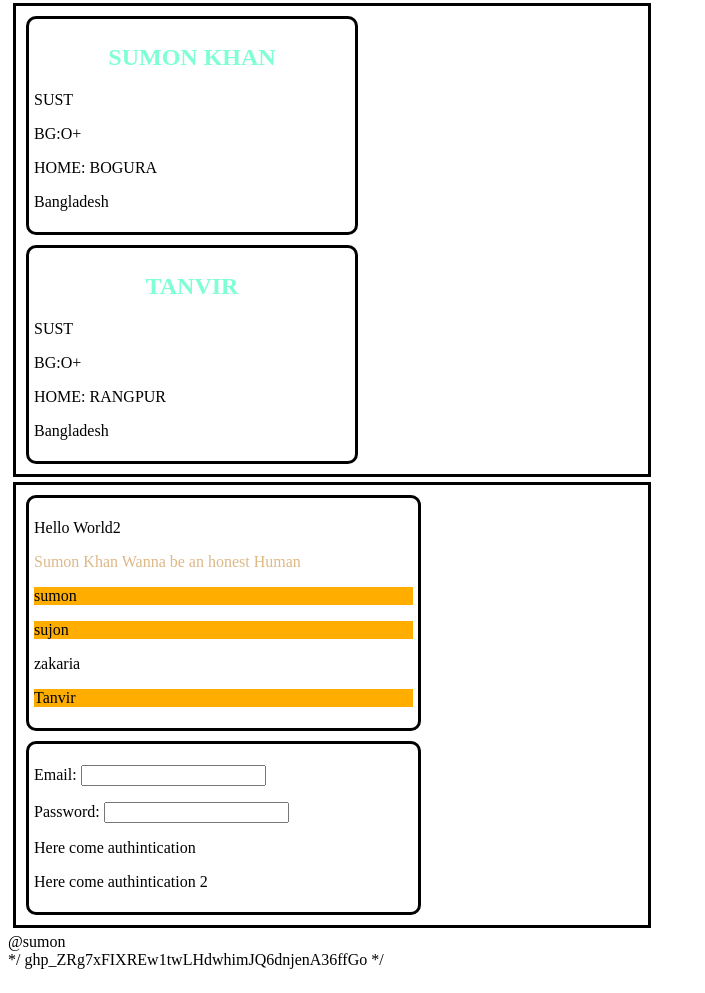
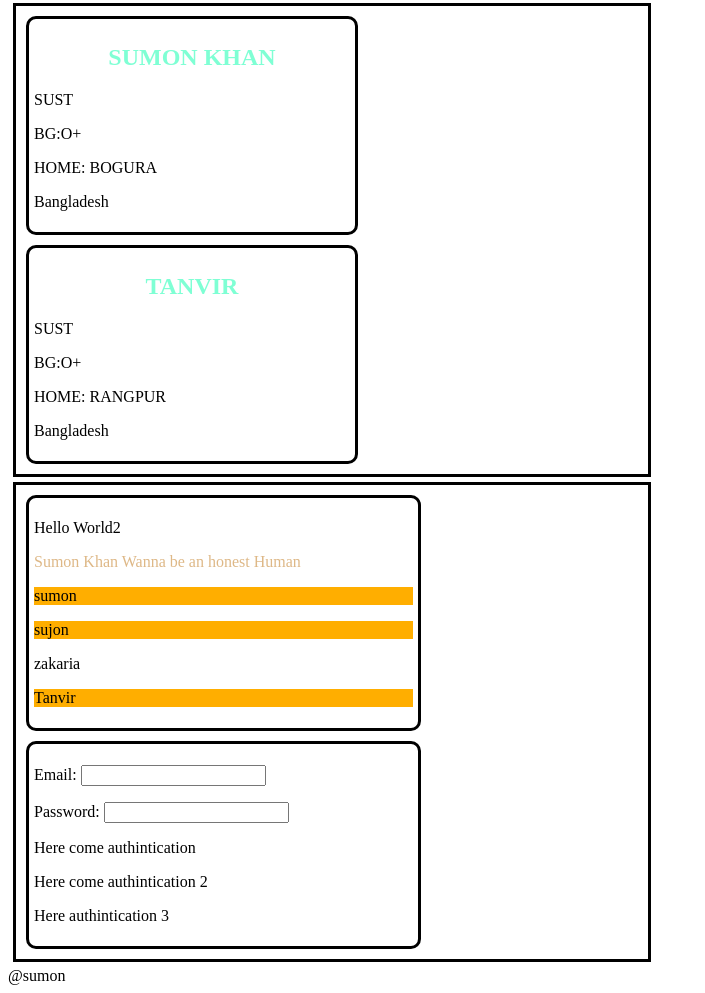
Before and after one commit to MD-SUMON-MIAH/Pracitce-, a plain HTML site: page index.html in a window 1280 px wide. Shown: the part 261-1254 px from the top of the page, without its empty margins (0-705 px from the left). Drawn offline with Linux system fonts and the light colour scheme.

Commit message:
another change

```diff
--- a/index.html
+++ b/index.html
@@ -47,6 +47,7 @@
             <p> Password: <input name="password" type="password"></p>
             <P>Here come authintication </P>
             <P>Here come authintication 2 </P>
+            <p>Here authintication 3</p>
         </div>
     </section>
 
@@ -58,5 +59,3 @@
 </footer>
 
 </html>
-
-*/ 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 */
--- a/style.css
+++ b/style.css
@@ -56,4 +56,5 @@ input:focus {
     width: 60%;
     padding: 5px;
     /*float: left; */
+    /* 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 */
 }
```
